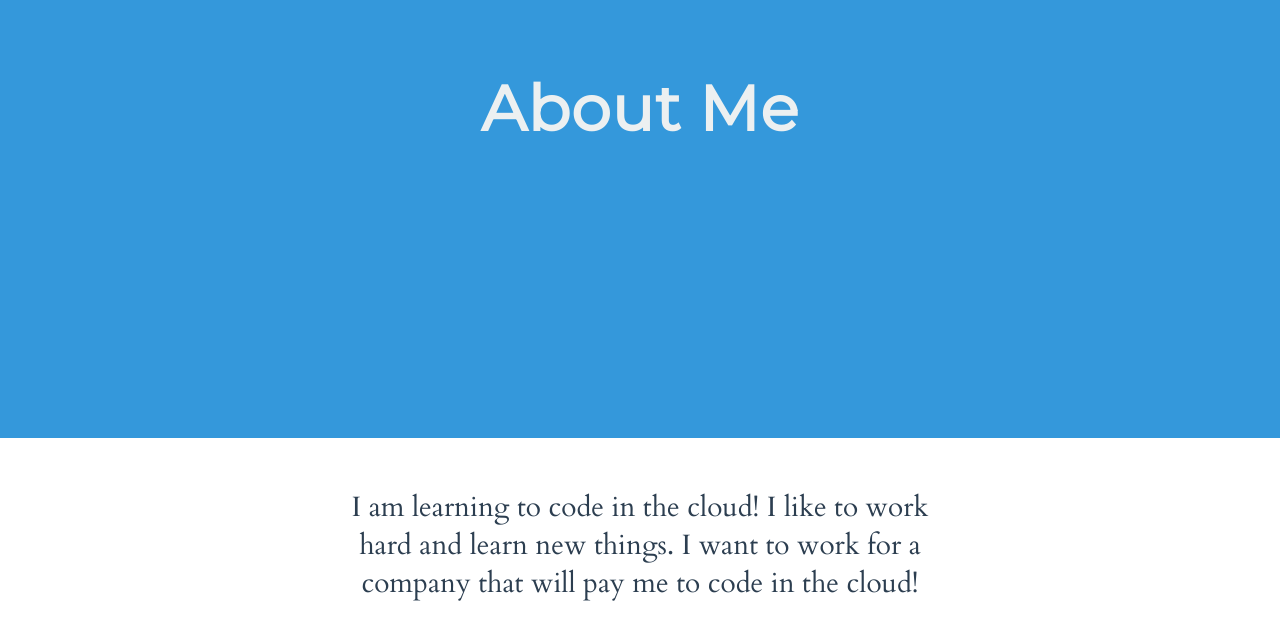
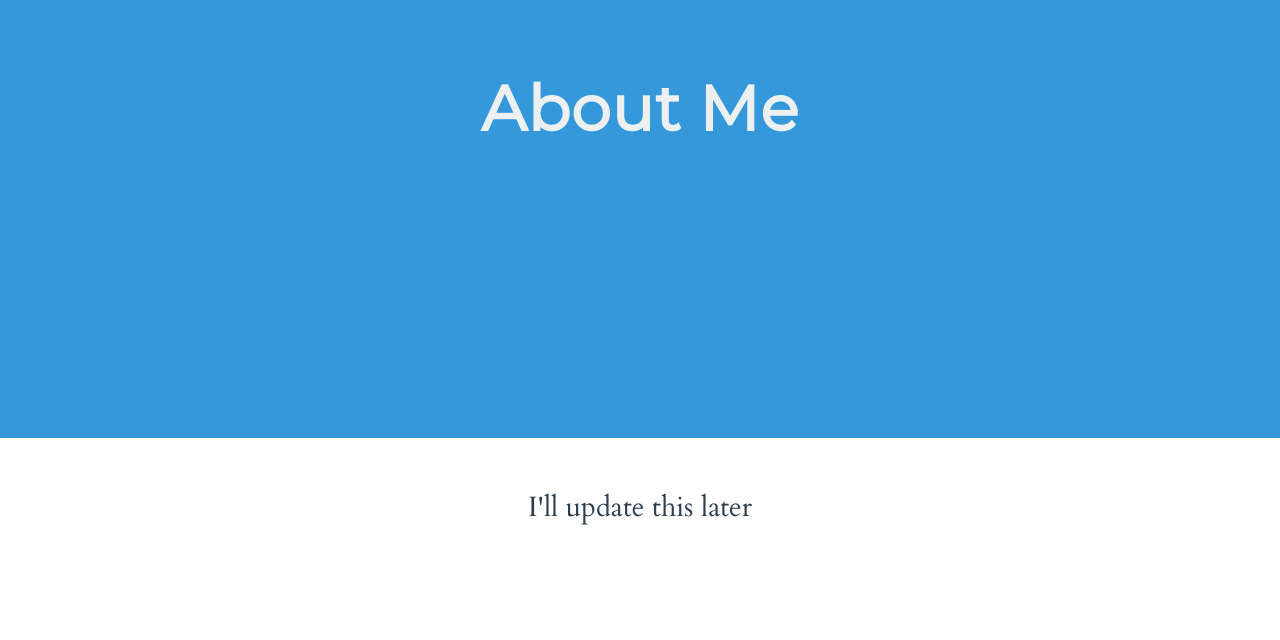
Before and after one commit to brantaylor105/my-portfolio, a plain HTML site: page index.html in a window 1280 px wide. Shown: the part 1670-2310 px from the top of the page. Drawn offline with Linux system fonts and the light colour scheme.

Commit message:
Updating About Me

```diff
--- a/index.html
+++ b/index.html
@@ -116,8 +116,7 @@
 
     <section class="section section--alignCentered section--description">
       <p class="color--darkgrey section__description">
-        I am learning to code in the cloud! I like to work hard and learn new things.
-        I want to work for a company that will pay me to code in the cloud!
+        I'll update this later
       </p>
 
     <div class="background--skyBlue modal--closed">
```
